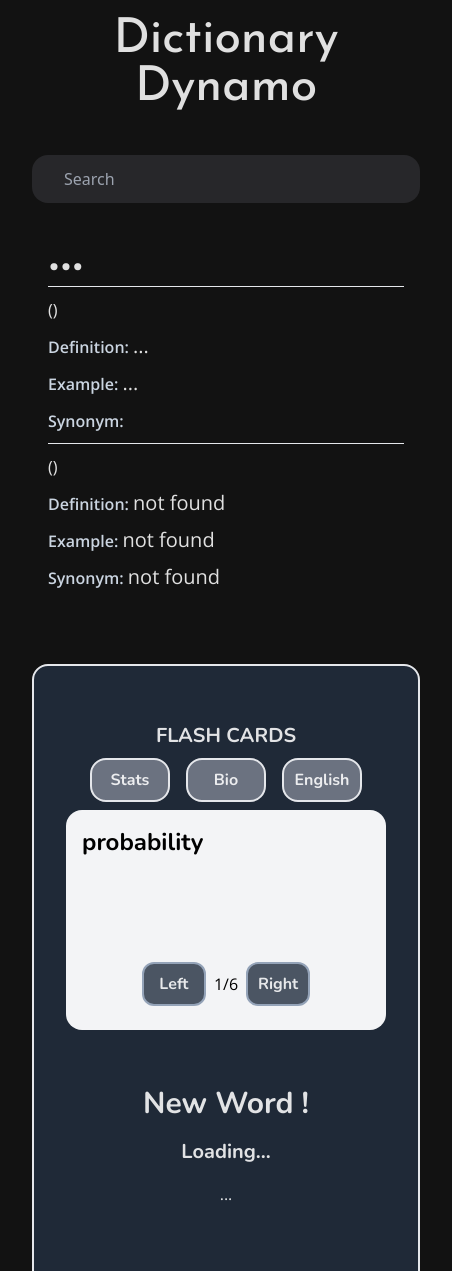
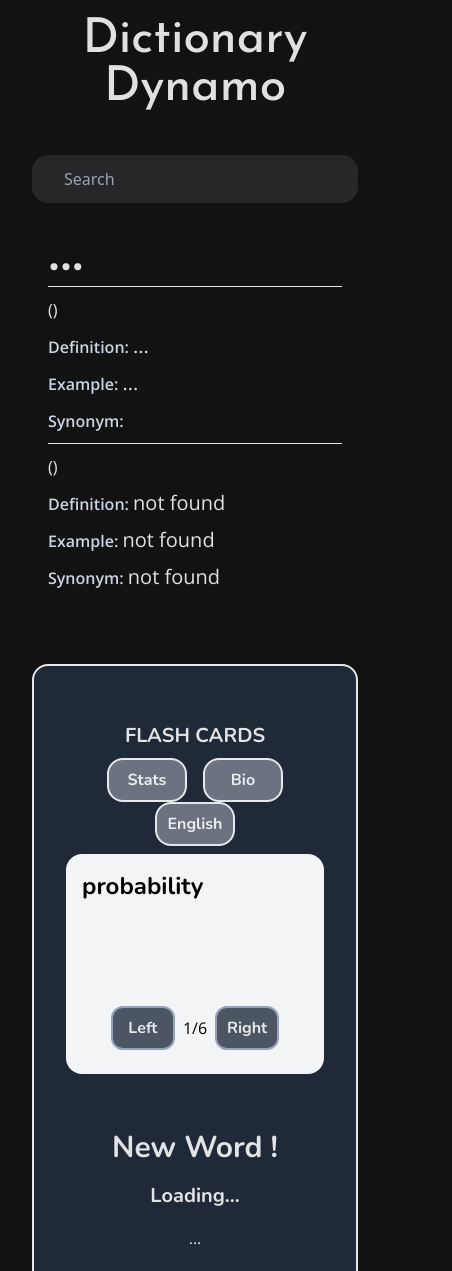
Before and after one commit to Denito37/dictionary_dynamo, a React (Vite) app: page / in a window 390 px wide. Shown: the top 1271 px of the page, 452 px wide, since content can reach past the window. Built offline with nearby package versions, Linux system fonts and the light colour scheme; no server answers.

Commit message:
resonsive

```diff
--- a/src/components/flashCard.jsx
+++ b/src/components/flashCard.jsx
@@ -39,7 +39,7 @@ export default function FlashCard(){
                 <button onClick={() => {setFlashType(bioVocab); setCount(1)}} className="p-2 w-20 border-2 bg-gray-500 rounded-2xl mx-2 transition-all hover:border-red-400">Bio</button>
                 <button onClick={() => {setFlashType(englishVocab); setCount(1)}} className="p-2 w-20 border-2 bg-gray-500 rounded-2xl mx-2 transition-all hover:border-red-400">English</button>
             </div>
-            <article className=" bg-gray-100 p-4 my-2 min-w-[20rem] rounded-2xl">
+            <article className=" bg-gray-100 p-4 my-2 md:min-w-[20rem] rounded-2xl">
                 <h2 className="text-black text-2xl">{word}</h2>
                 <p className="text-black h-24 md:w-96 overflow-y-scroll">{definition}</p>
                 <div className="flex justify-center items-center my-2">
```
